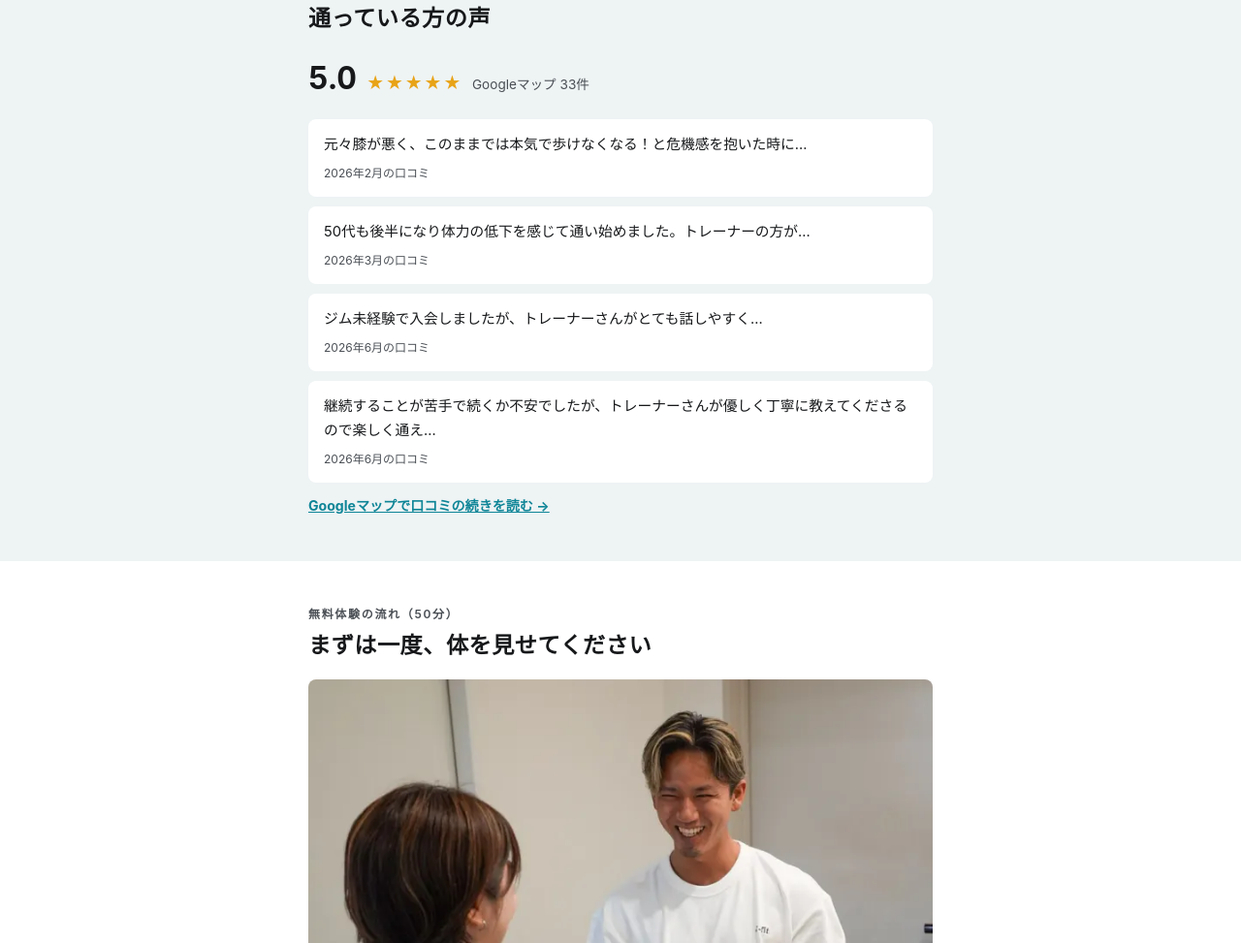
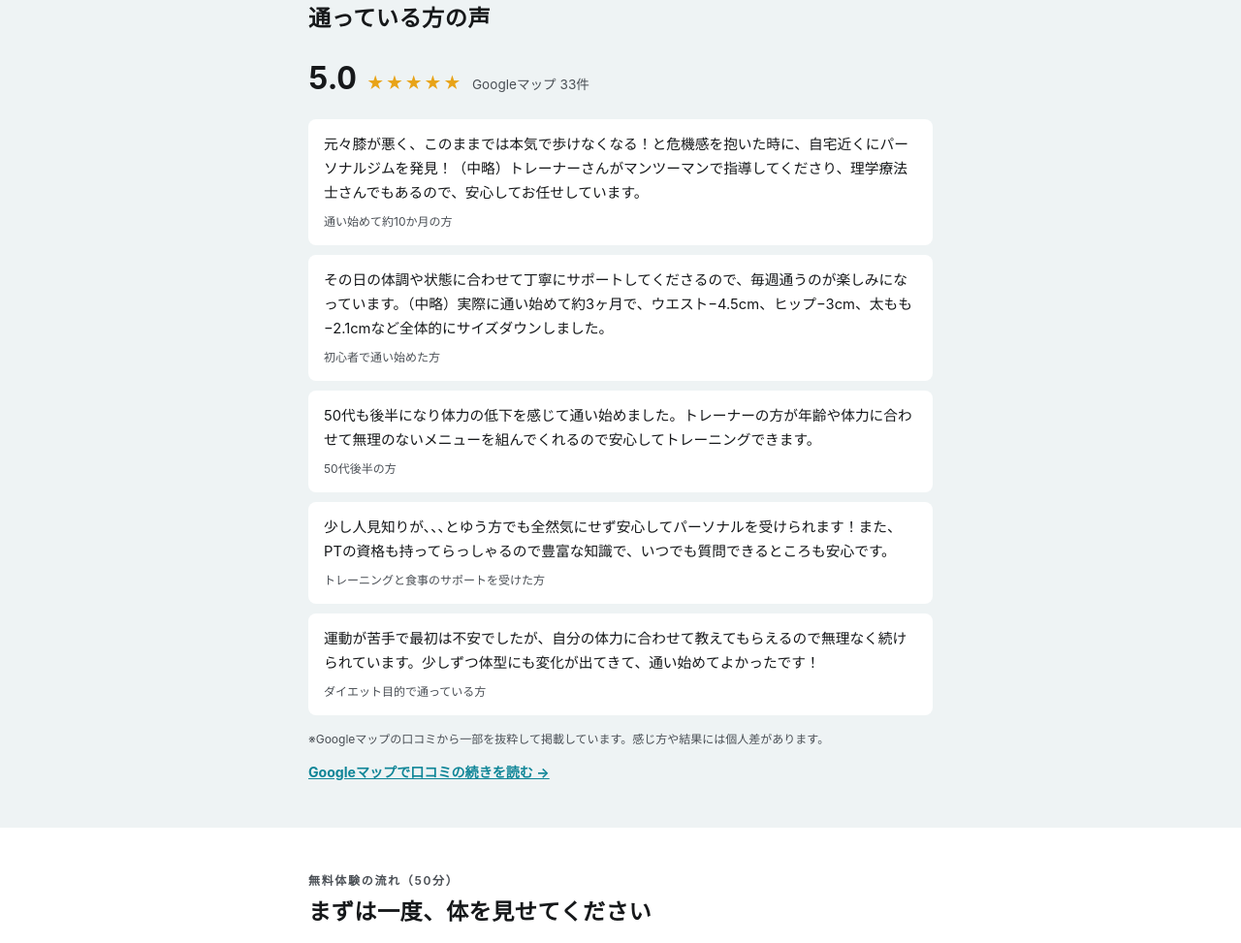
Before and after one commit to junki1015/jfit-taiken, a plain HTML site: page index.html in a window 1280 px wide. Shown: the part 3438-4411 px from the top of the page at 97% size. Drawn offline with Linux system fonts and the light colour scheme.

Commit message:
口コミを差し替え（理学療法士の安心感・初心者・具体的な変化が伝わるものを5件）
Co-Authored-By: Claude Opus 5.5 <noreply@anthropic.com>
Claude-Session: https://claude.ai/code/session_01VLktjvrdgsfkCCq3KCnYVP

```diff
--- a/index.html
+++ b/index.html
@@ -330,11 +330,13 @@ footer{padding-block:24px;text-align:center;font-size:.75rem;color:var(--ink-2)}
     <h2>通っている方の声</h2>
     <div class="rating"><b>5.0</b><span class="stars" aria-label="5点中5点">★★★★★</span><span>Googleマップ 33件</span></div>
     <ul class="reviews">
-      <li><p>元々膝が悪く、このままでは本気で歩けなくなる！と危機感を抱いた時に…</p><span class="who">2026年2月の口コミ</span></li>
-      <li><p>50代も後半になり体力の低下を感じて通い始めました。トレーナーの方が…</p><span class="who">2026年3月の口コミ</span></li>
-      <li><p>ジム未経験で入会しましたが、トレーナーさんがとても話しやすく…</p><span class="who">2026年6月の口コミ</span></li>
-      <li><p>継続することが苦手で続くか不安でしたが、トレーナーさんが優しく丁寧に教えてくださるので楽しく通え…</p><span class="who">2026年6月の口コミ</span></li>
+      <li><p>元々膝が悪く、このままでは本気で歩けなくなる！と危機感を抱いた時に、自宅近くにパーソナルジムを発見！（中略）トレーナーさんがマンツーマンで指導してくださり、理学療法士さんでもあるので、安心してお任せしています。</p><span class="who">通い始めて約10か月の方</span></li>
+      <li><p>その日の体調や状態に合わせて丁寧にサポートしてくださるので、毎週通うのが楽しみになっています。（中略）実際に通い始めて約3ヶ月で、ウエスト−4.5cm、ヒップ−3cm、太もも−2.1cmなど全体的にサイズダウンしました。</p><span class="who">初心者で通い始めた方</span></li>
+      <li><p>50代も後半になり体力の低下を感じて通い始めました。トレーナーの方が年齢や体力に合わせて無理のないメニューを組んでくれるので安心してトレーニングできます。</p><span class="who">50代後半の方</span></li>
+      <li><p>少し人見知りが､､､とゆう方でも全然気にせず安心してパーソナルを受けられます！また、PTの資格も持ってらっしゃるので豊富な知識で、いつでも質問できるところも安心です。</p><span class="who">トレーニングと食事のサポートを受けた方</span></li>
+      <li><p>運動が苦手で最初は不安でしたが、自分の体力に合わせて教えてもらえるので無理なく続けられています。少しずつ体型にも変化が出てきて、通い始めてよかったです！</p><span class="who">ダイエット目的で通っている方</span></li>
     </ul>
+    <p class="small">※Googleマップの口コミから一部を抜粋して掲載しています。感じ方や結果には個人差があります。</p>
     <a class="more" href="https://www.google.com/maps/search/?api=1&amp;query=J-fit+personal+gym+%E6%9D%B1%E5%A4%A7%E9%98%AA" target="_blank" rel="noopener">Googleマップで口コミの続きを読む →</a>
   </div>
 </section>
```
